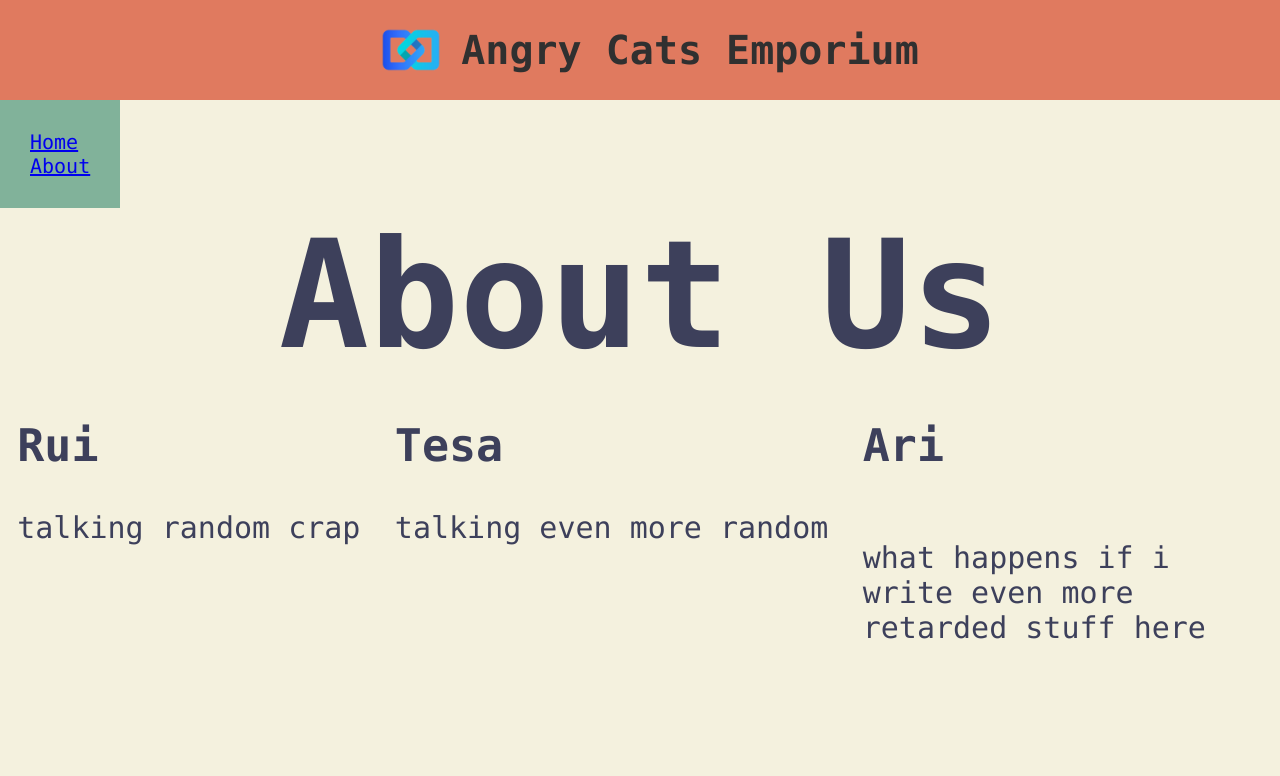
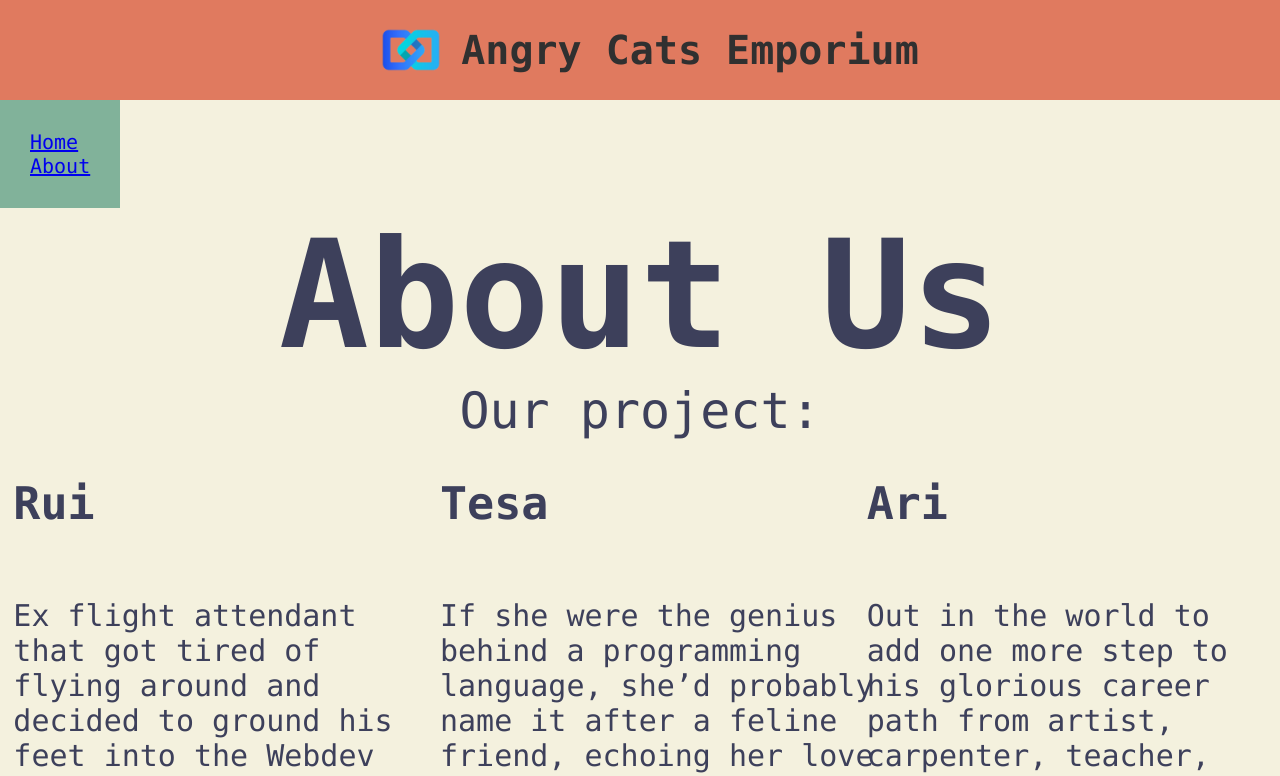
Before and after one commit to TesaMusa/mini-project, a React (Vite) app in the folder e-commerce-spa/: page /about in a window 1280 px wide. Shown: the top 776 px of the page. Built offline with nearby package versions, Linux system fonts and the light colour scheme.

Commit message:
changes to about us page

```diff
--- a/e-commerce-spa/src/pages/About.css
+++ b/e-commerce-spa/src/pages/About.css
@@ -22,3 +22,8 @@
   flex-wrap: wrap;
   flex-direction: column;
 }
+.project-info {
+  font-size: 50px;
+  display: flex;
+  justify-content: center;
+}
--- a/e-commerce-spa/src/pages/About.jsx
+++ b/e-commerce-spa/src/pages/About.jsx
@@ -3,18 +3,30 @@ function About() {
   return (
     <div>
       <h1 className="about">About Us</h1>
+      <div className="project-info"> Our project:</div>
       <div className="names">
-        <div>
+        <div className="ari">
           <h2>Rui</h2>
-          <p>talking random crap</p>
+          <p>
+            Ex flight attendant that got tired of flying around and decided to
+            ground his feet into the Webdev world link to my github:
+          </p>
         </div>
-        <div>
+        <div className="ari">
           <h2>Tesa</h2>
-          <p>talking even more random</p>
+          <p>
+            If she were the genius behind a programming language, she’d probably
+            name it after a feline friend, echoing her love for cats in the
+            world of technology link to my github: https://github.com/TesaMusa
+          </p>
         </div>
         <div className="ari">
           <h2>Ari</h2>
-          <p>what happens if i write even more retarded stuff here</p>
+          <p>
+            Out in the world to add one more step to his glorious career path
+            from artist, carpenter, teacher, Jiu-Jitsu Fighter, again artist,
+            carpenter, bookdealer and…….Webdev??!! link to my github:
+          </p>
         </div>
       </div>
     </div>
```
